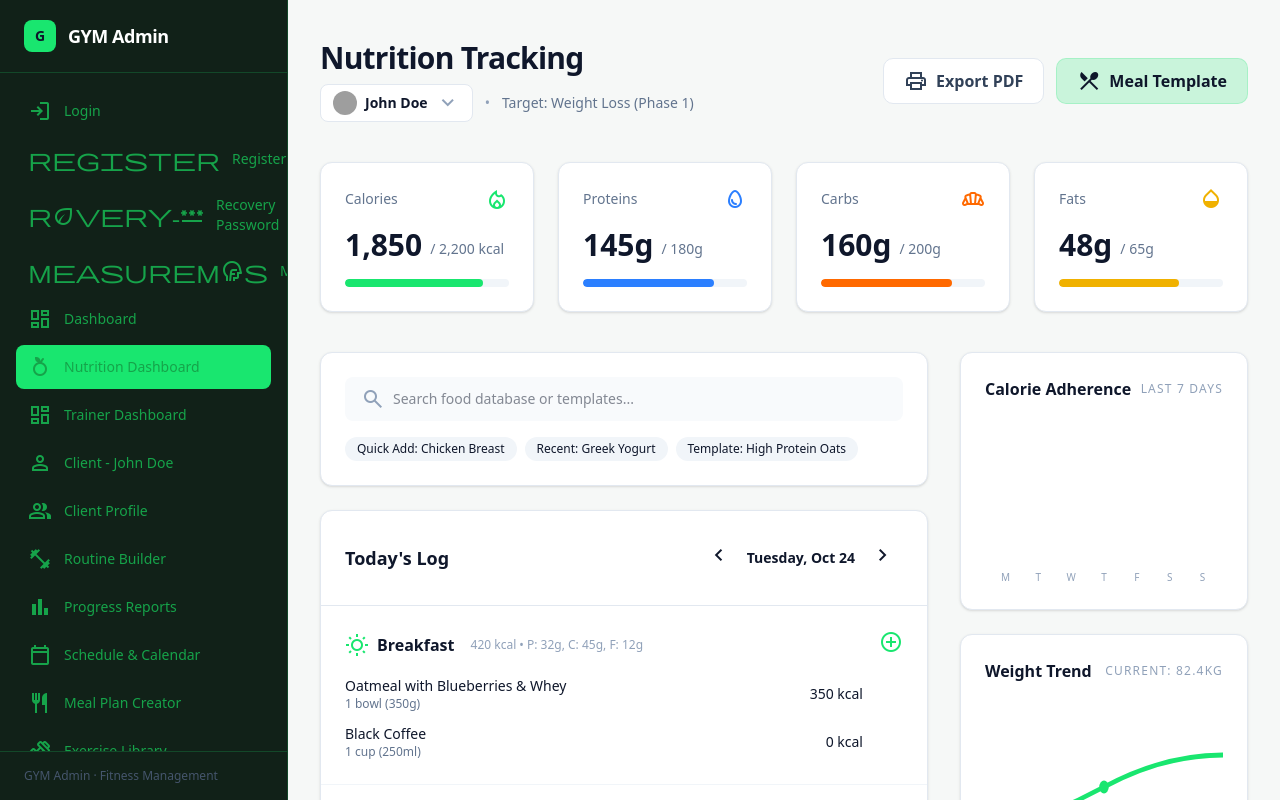
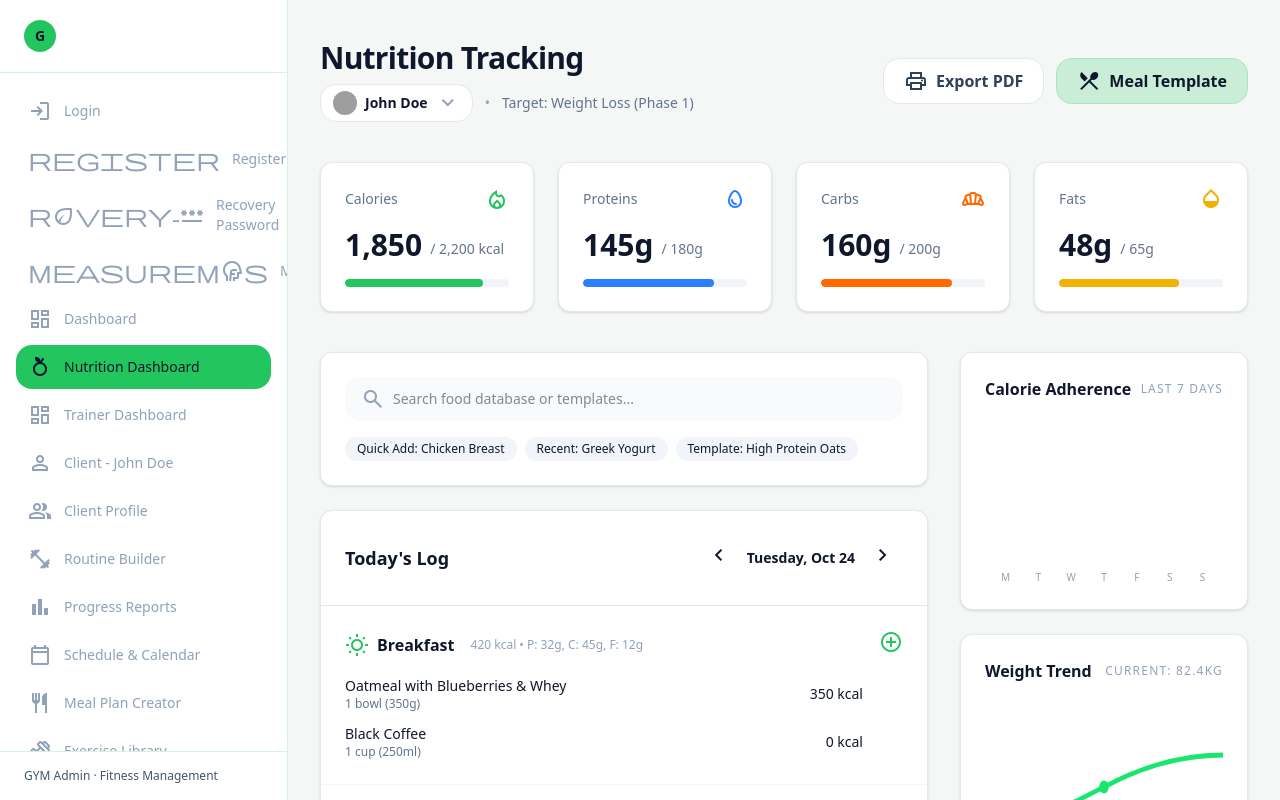
Before and after one commit to devrises-lodem/gym-admin, a Vue app: page / in a window 1280 px wide. Built offline with nearby package versions, Linux system fonts and the light colour scheme; grey boxes are pictures that could not be loaded.

Commit message:
Fix: estilos que no funcionaron bien

```diff
--- a/src/assets/base.css
+++ b/src/assets/base.css
@@ -1,34 +1,21 @@
-@tailwind base;
-@tailwind components;
-@tailwind utilities;
-
-:root {
-  --primary-color: #16A34A;
-  --secondary-color: #f1c40f;
-  --text-color: #333;
-  --border-color: #ccc;
-}
-
+@layer base {
+  /* Tema de la aplicación: colores de main.css (solo modo claro) */
   body {
-  background-color: var(--background-color);
-  color: var(--text-color);
+    background-color: var(--color-background-page);
+    color: var(--color-text-primary);
   }
 
   button {
-  border-radius: 10px;
-  cursor: pointer;
-}
-
-a {
-  color: var(--primary-color);
-}
-
-button:hover {
-  background-color: var(--secondary-color);
+    border-radius: var(--radius-md, 12px);
     cursor: pointer;
   }
 
   button:disabled {
-  background-color: var(--border-color);
+    background-color: var(--color-border-default);
     cursor: not-allowed;
   }
+
+  a {
+    color: var(--color-primary);
+  }
+}
--- a/src/assets/main.css
+++ b/src/assets/main.css
@@ -1,9 +1,59 @@
 @import "tailwindcss";
 
+/* Tema único: solo modo claro, sin tema oscuro */
+@custom-variant dark (&:where(.never-matches));
+
 @theme {
-  --color-primary: #19e66f;
-  --color-background-light: #f6f8f7;
-  --color-background-dark: #112118;
+  /* ========== BRAND ========== */
+  --color-primary: #22c55e;          /* Verde principal botones */
+  --color-primary-hover: #16a34a;
+  --color-primary-light: #dcfce7;    /* Fondo verde suave */
+  --color-primary-border: #86efac;   /* Bordes dashed */
+
+  /* ========== BACKGROUNDS ========== */
+  --color-background-page: #f5f7f6;  /* Fondo general */
+  --color-background-light: #f5f7f6; /* Mismo que page (tema claro único) */
+  --color-background-dark: #ffffff;   /* Sidebar/headers y texto sobre primary (siempre claro) */
+  --color-background-sidebar: #eef2f0;
+  --color-background-card: #ffffff;
+  --color-background-muted: #f1f5f4;
+  --color-background-dark-card: #e8f0ec; /* Cards destacadas (tono claro) */
+
+  /* ========== TEXT ========== */
+  --color-text-primary: #0f172a;     /* Títulos */
+  --color-text-secondary: #475569;   /* Texto normal */
+  --color-text-muted: #94a3b8;       /* Placeholder */
+  --color-text-inverse: #ffffff;     /* Texto sobre fondo oscuro */
+
+  /* ========== BORDERS ========== */
+  --color-border-default: #e2e8f0;
+  --color-border-soft: #edf2f1;
+  --color-border-dashed: #bbf7d0;
+
+  /* ========== STATUS TAGS ========== */
+  --color-protein-bg: #dcfce7;
+  --color-protein-text: #166534;
+
+  --color-balanced-bg: #dbeafe;
+  --color-balanced-text: #1e40af;
+
+  --color-fat-bg: #fef3c7;
+  --color-fat-text: #92400e;
+
+  /* ========== METRICS COLORS ========== */
+  --color-protein: #22c55e;
+  --color-carbs: #3b82f6;
+  --color-fat: #f59e0b;
+
+  /* ========== SHADOWS ========== */
+  --shadow-soft: 0 1px 2px rgba(0,0,0,0.05);
+  --shadow-card: 0 4px 12px rgba(0,0,0,0.06);
+  --shadow-button: 0 6px 16px rgba(34,197,94,0.25);
+
+  /* ========== RADIUS ========== */
+  --radius-sm: 8px;
+  --radius-md: 12px;
+  --radius-lg: 16px;
 }
 
 @import "./base.css";
```
Lines whose indentation alone changed are shown as unchanged.
